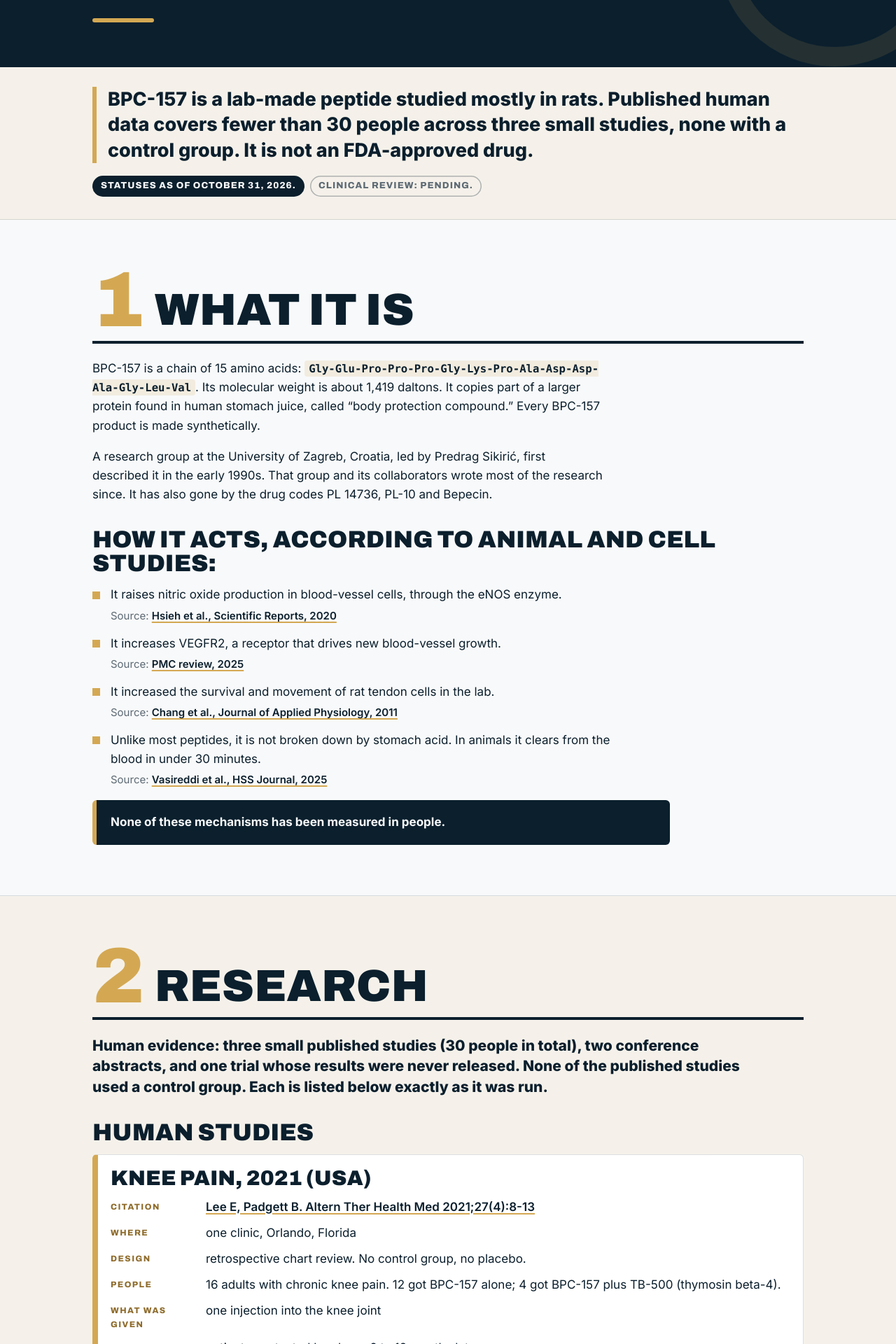
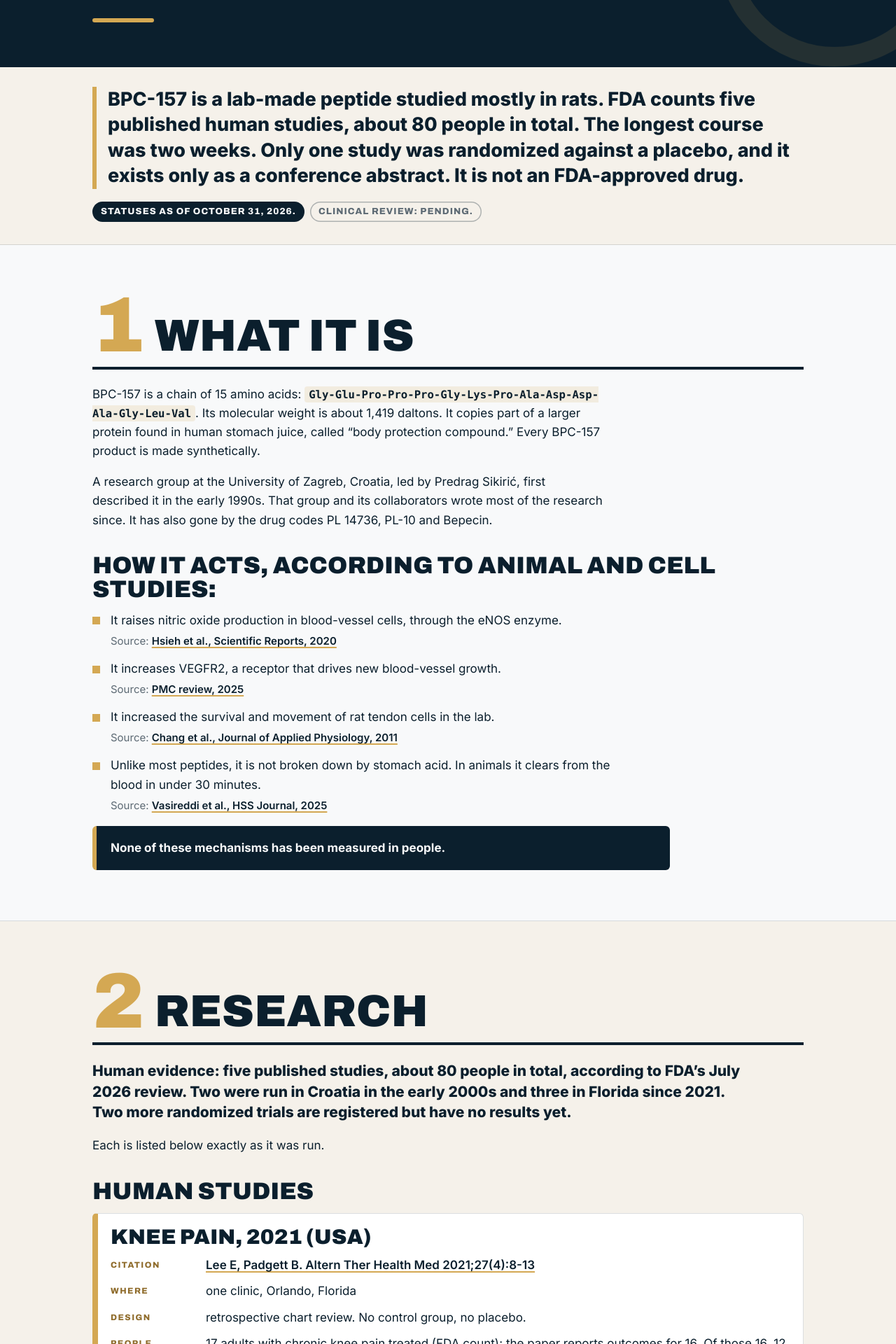
Before and after one commit to ulmerblr/adonis_mh, a Next.js app: page /bpc-157 in a window 1280 px wide. Shown: the part 240-2160 px from the top of the page at 70% size. Built offline with nearby package versions, Linux system fonts and the light colour scheme.

Commit message:
BPC-157: corrected lead, Research and Documented side effects; rebuilt Sources
Co-Authored-By: Claude Opus 5.5 <noreply@anthropic.com>
Claude-Session: https://claude.ai/code/session_01QwKDmkX3ut6PMs4NyAcEnb

```diff
--- a/app/bpc-157/page.tsx
+++ b/app/bpc-157/page.tsx
@@ -11,8 +11,10 @@ const U = {
   bladder: 'https://pubmed.ncbi.nlm.nih.gov/39325560/',
   iv: 'https://pubmed.ncbi.nlm.nih.gov/40131143/',
   veljaca: 'https://www.semanticscholar.org/paper/7cc5b526006d9ecc959aa09ede50cfb12b751787',
+  fdaBriefing: 'https://www.fda.gov/media/193343/download',
   nct: 'https://clinicaltrials.gov/study/NCT02637284',
-  fdaBriefing: 'https://www.fda.gov/media/193343/download',
+  nctHamstring: 'https://clinicaltrials.gov/study/NCT07437547',
+  nctRotator: 'https://clinicaltrials.gov/study/NCT07803250',
   ajmc: 'https://www.ajmc.com/view/hhs-draft-policy-eases-enforcement-on-6-compounded-peptides',
   fedReg: 'https://public-inspection.federalregister.gov/2026-22192.pdf',
   hhsAppendix: 'https://www.hhs.gov/sites/default/files/hhs-503a-peptide-enforcement-discretion-policy-appendix-b.pdf',
@@ -68,8 +70,9 @@ export default function Bpc157() {
       <section className="lead">
         <div className="wrap">
           <p className="leadText">
-            BPC-157 is a lab-made peptide studied mostly in rats. Published human data covers fewer than 30 people across three
-            small studies, none with a control group. It is not an FDA-approved drug.
+            BPC-157 is a lab-made peptide studied mostly in rats. FDA counts five published human studies, about 80 people in total.
+            The longest course was two weeks. Only one study was randomized against a placebo, and it exists only as a conference
+            abstract. It is not an FDA-approved drug.
           </p>
           <p className="leadMeta">
             <span className="chip">Statuses as of October 31, 2026.</span>
@@ -103,9 +106,10 @@ export default function Bpc157() {
 
       <Sec n={2} title="Research" warm>
         <p className="bodyLead">
-          Human evidence: three small published studies (30 people in total), two conference abstracts, and one trial whose results
-          were never released. None of the published studies used a control group. Each is listed below exactly as it was run.
+          Human evidence: five published studies, about 80 people in total, according to FDA’s July 2026 review. Two were run in
+          Croatia in the early 2000s and three in Florida since 2021. Two more randomized trials are registered but have no results yet.
         </p>
+        <p className="body">Each is listed below exactly as it was run.</p>
 
         <h3 className="h3">Human studies</h3>
         <div className="cards">
@@ -115,8 +119,8 @@ export default function Bpc157() {
               <Fact k="Citation"><A href={U.knee}>Lee E, Padgett B. Altern Ther Health Med 2021;27(4):8-13</A></Fact>
               <Fact k="Where">one clinic, Orlando, Florida</Fact>
               <Fact k="Design">retrospective chart review. No control group, no placebo.</Fact>
-              <Fact k="People">16 adults with chronic knee pain. 12 got BPC-157 alone; 4 got BPC-157 plus TB-500 (thymosin beta-4).</Fact>
-              <Fact k="What was given">one injection into the knee joint</Fact>
+              <Fact k="People">17 adults with chronic knee pain treated (FDA count); the paper reports outcomes for 16. Of those 16, 12 got BPC-157 alone and 4 got BPC-157 plus TB-500 (thymosin beta-4).</Fact>
+              <Fact k="What was given">2 to 4 mg injected into the knee joint, once or twice</Fact>
               <Fact k="Length">patients contacted by phone 6 to 12 months later</Fact>
               <Fact k="Found">11 of 12 in the BPC-157-only group reported significant improvement; 3 of 4 in the combined group did. Pain was self-reported, not measured on a validated scale.</Fact>
             </dl>
@@ -145,23 +149,42 @@ export default function Bpc157() {
             </dl>
           </article>
         </div>
-        <p className="under">The same lead author ran all three published studies.</p>
+        <p className="under">The same lead author ran all three Florida studies.</p>
 
         <div className="cards" style={{ marginTop: 16 }}>
           <article className="card cardAlt">
-            <h4 className="cardTitle">Ulcerative colitis program, 2003 and 2005 (Croatia, Pliva)</h4>
+            <h4 className="cardTitle">Ulcerative colitis program, 2002 to 2005 (Croatia, Pliva)</h4>
             <ul className="cardBullets">
-              <li><strong>Phase I:</strong> <A href={U.veljaca}>Veljača M, et al. Gut 2003;51(Suppl III):A309</A> — Healthy male volunteers, given by enema. The abstract reports it was safe and well tolerated.</li>
-              <li><strong>Phase II:</strong> Ruenzi M, et al. Gastroenterology 2005;128:A584. Randomized, double-blind, placebo-controlled, in mild-to-moderate ulcerative colitis, given by enema. Reported as effective and safe.</li>
-              <li><strong>Both exist only as conference abstracts. Participant counts and full results were never published in a peer-reviewed paper.</strong></li>
+              <li><strong>Phase I, healthy volunteers:</strong> <A href={U.veljaca}>Veljača M, et al. Gut 2003;51(Suppl III):A309</A> — and a 2002 abstract. 24 healthy people got BPC-157 by enema, up to 2 mg/kg once daily for 8 days. Most common side effects reported: headache and flatulence. BPC-157 was mostly not detectable in the blood.</li>
+              <li><strong>Phase II, ulcerative colitis:</strong> Ruenzi M, et al. Gastroenterology 2005;128:A584. Multicenter, randomized, double-blind, placebo-controlled. 53 people with mild-to-moderate ulcerative colitis were split evenly between an 80 mg BPC-157 enema and a placebo enema, once daily for 2 weeks. 46 finished.</li>
+              <li><strong>Phase II result:</strong> the disease activity score fell 3.2 points on BPC-157 and 1.6 points on placebo. The difference between groups was not statistically significant (95% confidence interval crossed zero). Three people on BPC-157 and two on placebo withdrew for adverse events, mainly worsening colitis.</li>
+              <li><strong>Both exist only as conference abstracts. FDA called the Phase II data inadequate to show the enema works or is safe.</strong> <Src href={U.fdaBriefing} label="FDA briefing" /></li>
             </ul>
           </article>
 
           <article className="card cardMuted">
             <h4 className="cardTitle">Oral safety trial, 2015 (Mexico): no results</h4>
             <ul className="cardBullets">
-              <li><A href={U.nct}>NCT02637284</A>, sponsored by PharmaCotherapia. A randomized, placebo-controlled Phase I trial of BPC-157 tablets in 42 healthy volunteers aged 18 to 35, in Tijuana.</li>
+              <li><A href={U.nct}>NCT02637284</A>, sponsored by PharmaCotherapia. A randomized, placebo-controlled Phase I trial of BPC-157 tablets in 42 planned healthy volunteers aged 18 to 35, in Tijuana.</li>
               <li><strong>A results submission was withdrawn in 2016 before review. No data has been released.</strong></li>
+            </ul>
+          </article>
+        </div>
+
+        <h3 className="h3">Registered trials with no results yet</h3>
+        <div className="cards">
+          <article className="card cardMuted">
+            <p className="leadMeta" style={{ margin: '0 0 12px' }}><span className="chip chipGold">No results yet</span></p>
+            <h4 className="cardTitle">Hamstring strain, Phase 2</h4>
+            <ul className="cardBullets">
+              <li><A href={U.nctHamstring}>NCT07437547</A>, sponsored by Hudson Biotech. Randomized, double-blind, placebo-controlled, under-the-skin BPC-157 for MRI-confirmed grade II hamstring strain. Registered February 2026, recruiting, about 120 people planned.</li>
+            </ul>
+          </article>
+          <article className="card cardMuted">
+            <p className="leadMeta" style={{ margin: '0 0 12px' }}><span className="chip chipGold">No results yet</span></p>
+            <h4 className="cardTitle">Rotator cuff surgery recovery, Phase 1 pilot</h4>
+            <ul className="cardBullets">
+              <li><A href={U.nctRotator}>NCT07803250</A>, sponsored by the University of Arkansas. Randomized, double-blind, placebo-controlled, daily under-the-skin injections for 90 days after surgery. Not yet recruiting; planned start January 2027.</li>
             </ul>
           </article>
         </div>
@@ -178,7 +201,7 @@ export default function Bpc157() {
 
         <h3 className="h3">What reviewers concluded</h3>
         <ul className="list">
-          <li>FDA’s own scientists, in a July 2026 briefing, recommended against adding BPC-157 to the compounding list. They found the human trials too small and too short to establish safety or effectiveness. <Src href={U.fdaBriefing} label="FDA briefing document" /></li>
+          <li>FDA’s scientists, in a briefing dated May 11, 2026 for the July meeting, recommended against adding BPC-157 to the compounding list. They found no human studies using the oral, under-the-skin, nasal or skin routes people actually use, and no human pharmacokinetic data for those routes. <Src href={U.fdaBriefing} label="FDA briefing" /></li>
           <li>FDA’s advisory committee voted 8 to 6, with 1 abstention, on July 23, 2026, to recommend adding it anyway. <Src href={U.ajmc} label="AJMC" /></li>
         </ul>
       </Sec>
@@ -235,13 +258,15 @@ export default function Bpc157() {
 
       <Sec n={5} title="Documented side effects">
         <p className="bodyLead">
-          The published human studies reported no adverse events, but they covered 30 people over weeks to months. Long-term human
-          safety has not been studied.
+          No serious adverse events were reported in the five human studies, but they were small and short, and safety monitoring
+          was unclear in most. Animal studies and FDA’s adverse event reports have recorded specific findings, listed below.
         </p>
         <ul className="list">
-          <li><strong>Published human studies:</strong> no adverse events were reported in the bladder study (12 people) or the IV study (2 people). The knee study did not describe how it screened for side effects.</li>
-          <li><strong>FDA adverse event reports:</strong> FDA’s reporting system has logged 10 serious reports tied to BPC-157 since 2021, 8 of them in 2026. Reports like these do not show that BPC-157 caused the event. <Src href={U.ajmc} /></li>
-          <li><strong>FDA-identified risks:</strong> FDA lists a risk of immune reactions (immunogenicity) and peptide-related impurities in compounded versions. <Src href={U.fdaCat2} /></li>
+          <li><strong>Human studies:</strong> in healthy volunteers given enemas, the most common side effects were headache and flatulence. In the colitis trial, 3 of the BPC-157 group withdrew for adverse events, mainly worsening colitis (2 on placebo did too). The bladder and IV studies reported none. <Src href={U.fdaBriefing} /></li>
+          <li><strong>FDA adverse event reports through December 4, 2025:</strong> three reports, all injected BPC-157. One injection-site redness and swelling (with another peptide in use). One shortness of breath leading to an emergency room visit. One widespread skin darkening and darkened gums that returned when the product, a BPC-157 and TB-500 blend, was restarted. FDA could not establish that BPC-157 caused any of them. <Src href={U.fdaBriefing} /></li>
+          <li><strong>Reports since then:</strong> FDA’s reporting system has logged 10 serious reports tied to BPC-157 since 2021, 8 of them in 2026. Reports like these do not show that BPC-157 caused the event. <Src href={U.ajmc} /></li>
+          <li><strong>Animal toxicity studies:</strong> in 28-day injection studies, rats and dogs showed changes in blood-clotting time and liver-related blood markers (ALT, glucose, triglycerides). Lab tests found it does not damage DNA, and it caused no birth defects in pregnant rats. No cancer studies have been done. <Src href={U.fdaBriefing} /></li>
+          <li><strong>FDA-identified risks:</strong> FDA lists a risk of immune reactions (immunogenicity) and peptide-related impurities in compounded versions, higher for injected and nasal forms. <Src href={U.fdaCat2} /></li>
           <li><strong>Product quality:</strong> Health Canada has seized unauthorized injectable peptide products, including BPC-157, sold online. <Src href={U.canada} /></li>
         </ul>
       </Sec>
```
